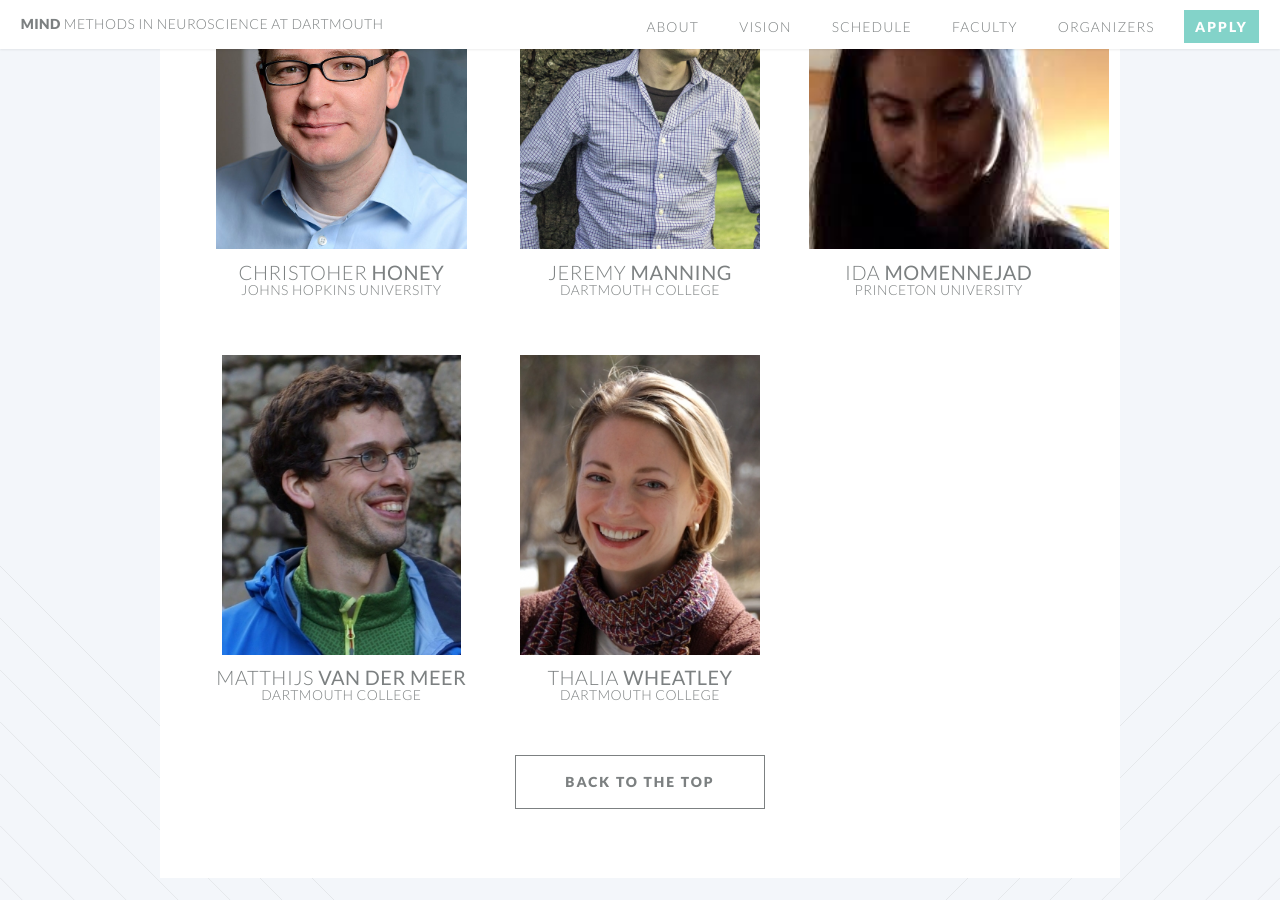
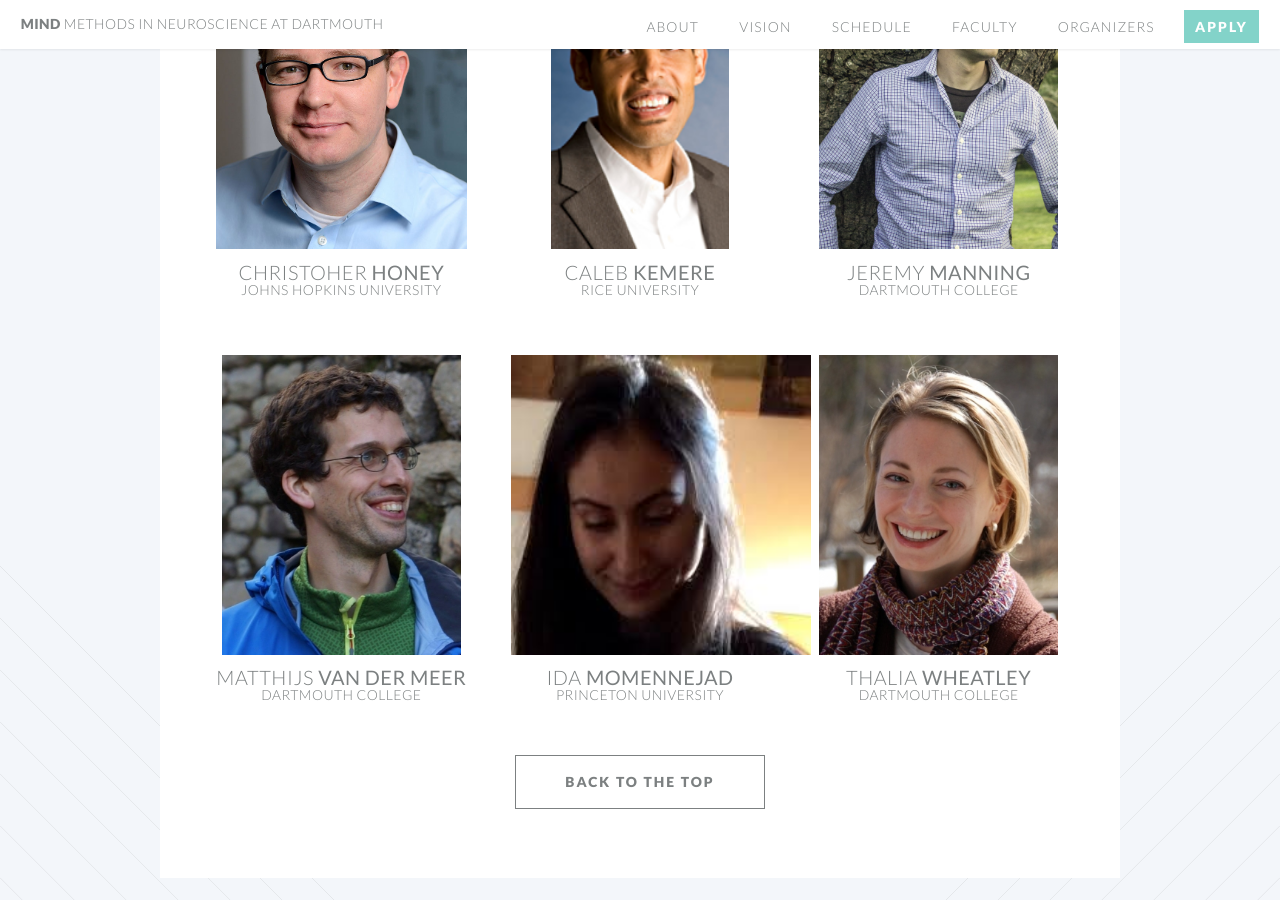
Before and after one commit to Summer-MIND/Summer-MIND.github.io, a Jekyll site: the page built from index.html, in a window 1280 px wide and 900 px high, scrolled down 3409 px. Built offline with Jekyll 4.4.1, drawn with Linux system fonts in a browser that asks for light colours; comment, search, counter and statistics services are not loaded.

Commit message:
Added Kemere, reordered van der Meer
Contrary to first appearances my last name actually starts with M not V

```diff
--- a/index.html
+++ b/index.html
@@ -228,6 +228,16 @@ layout: landing-page
 								</section>
 							</div>
 
+							<div class="4u">
+								<section>
+									<a href="http://rnel.rice.edu/" class="image featured"><img src="images/kemere.png" alt="" /></a>
+									<header>
+										<h3 class='affiliation'><a href="http://rnel.rice.edu/">Caleb <strong>Kemere</strong></a></h3>
+										<h4 class='affiliation'>Rice University</h4>
+									</header>
+								</section>
+							</div>
+
 
 							<div class="4u">
 								<section>
@@ -238,24 +248,28 @@ layout: landing-page
 									</header>
 								</section>
 							</div>
+</div>
+
+	<div class="row">
+
+
+							<div class="4u">
+								<section>
+									<a href="http://www.vandermeerlab.org/" class="image featured"><img src="images/mvdm.jpg" alt="" /></a>
+									<header>
+										<h3 class='affiliation'><a href="http://www.vandermeerlab.org/">Matthijs <strong>van der Meer</strong></a></h3>
+										<h4 class='affiliation'>Dartmouth College</h4>
+									</header>
+								</section>
+							</div>
+
+
 							<div class="4u">
 								<section>
 									<a href="https://www.momen-nejad.org/" class="image featured"><img src="images/momennejad.jpg" alt="" /></a>
 									<header>
 										<h3 class='affiliation'><a href="https://www.momen-nejad.org/">Ida <strong>Momennejad</strong></a></h3>
 										<h4 class='affiliation'>Princeton University</h4>
-									</header>
-								</section>
-							</div>
-</div>
-
-						<div class="row">
-							<div class="4u">
-								<section>
-									<a href="http://www.vandermeerlab.org/" class="image featured"><img src="images/mvdm.jpg" alt="" /></a>
-									<header>
-										<h3 class='affiliation'><a href="http://www.vandermeerlab.org/">Matthijs <strong>van der Meer</strong></a></h3>
-										<h4 class='affiliation'>Dartmouth College</h4>
 									</header>
 								</section>
 							</div>
```
Also changed, not shown: images/kemere.png (added).
